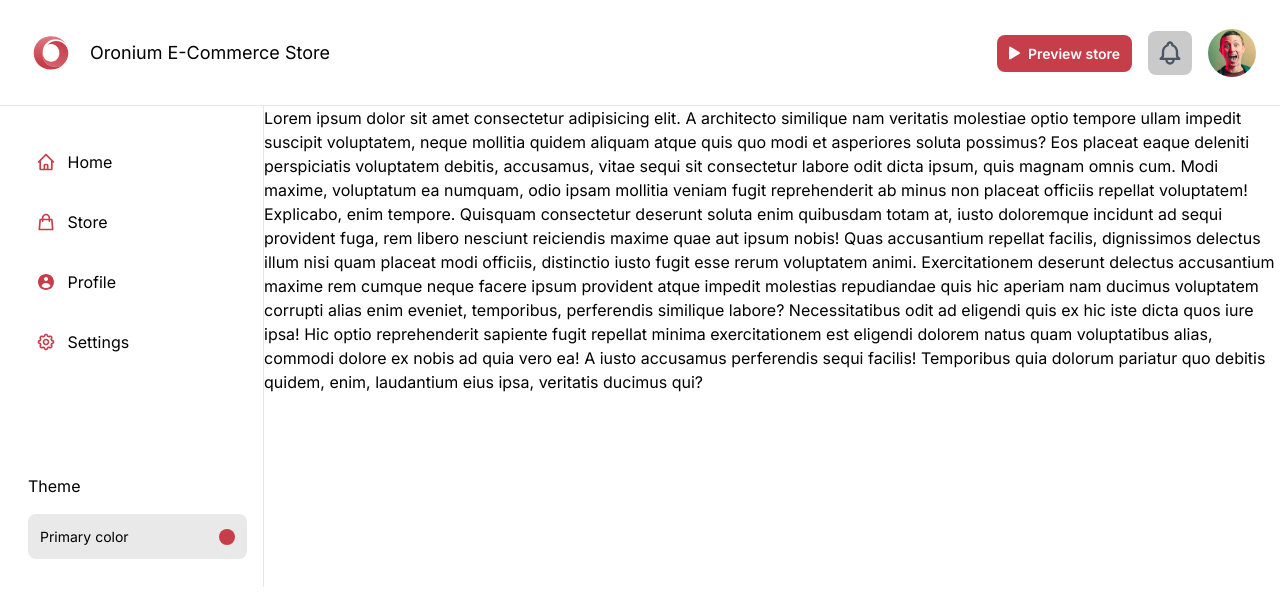
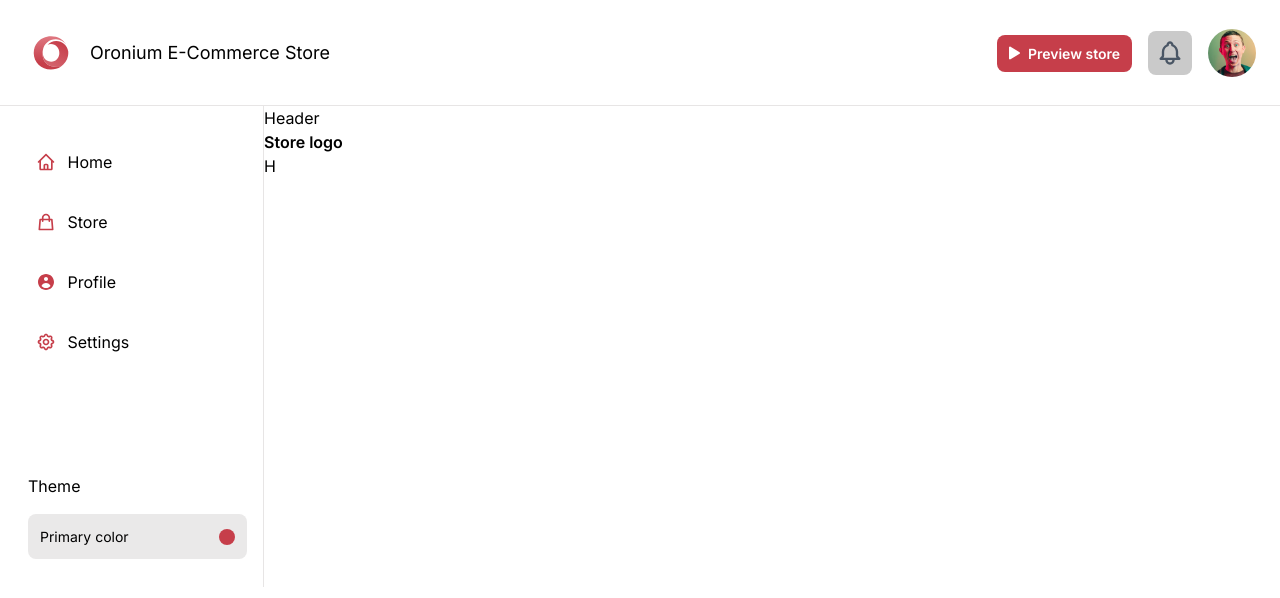
Before and after one commit to Abinsonsuresh/Ecommerce-Dashboard-Oronium, a Next.js app: page / in a window 1280 px wide. Shown: the top 598 px of the page. Built offline with nearby package versions, Linux system fonts and the light colour scheme.

Commit message:
Header Section completed

```diff
--- a/src/Pages/Home/Main/MainHome.jsx
+++ b/src/Pages/Home/Main/MainHome.jsx
@@ -5,9 +5,21 @@ const MainHome = () => {
   return (
     <div>
       <div className='flex'>
-        <Sidebar/>
-        <div>
-          Lorem ipsum dolor sit amet consectetur adipisicing elit. A architecto similique nam veritatis molestiae optio tempore ullam impedit suscipit voluptatem, neque mollitia quidem aliquam atque quis quo modi et asperiores soluta possimus? Eos placeat eaque deleniti perspiciatis voluptatem debitis, accusamus, vitae sequi sit consectetur labore odit dicta ipsum, quis magnam omnis cum. Modi maxime, voluptatum ea numquam, odio ipsam mollitia veniam fugit reprehenderit ab minus non placeat officiis repellat voluptatem! Explicabo, enim tempore. Quisquam consectetur deserunt soluta enim quibusdam totam at, iusto doloremque incidunt ad sequi provident fuga, rem libero nesciunt reiciendis maxime quae aut ipsum nobis! Quas accusantium repellat facilis, dignissimos delectus illum nisi quam placeat modi officiis, distinctio iusto fugit esse rerum voluptatem animi. Exercitationem deserunt delectus accusantium maxime rem cumque neque facere ipsum provident atque impedit molestias repudiandae quis hic aperiam nam ducimus voluptatem corrupti alias enim eveniet, temporibus, perferendis similique labore? Necessitatibus odit ad eligendi quis ex hic iste dicta quos iure ipsa! Hic optio reprehenderit sapiente fugit repellat minima exercitationem est eligendi dolorem natus quam voluptatibus alias, commodi dolore ex nobis ad quia vero ea! A iusto accusamus perferendis sequi facilis! Temporibus quia dolorum pariatur quo debitis quidem, enim, laudantium eius ipsa, veritatis ducimus qui?
+        <Sidebar />
+        <div className='p-6'>
+
+          <div>
+            <h2 className='my-4 text-[20px] font-[700] leading-[28px] '>Header</h2>
+
+            <div>
+              <span className='text-[16px] font-[600] leading-[28px] text-[#29384bb9]'>Store logo</span>
+              <div className='h-[118px] w-[472px] rounded-[8px] border-2 flex justify-center items-center  border-dashed mt-2'>
+                <p>H</p>
+              </div>
+            </div>
+          </div>
+
+
         </div>
       </div>
     </div>
```
